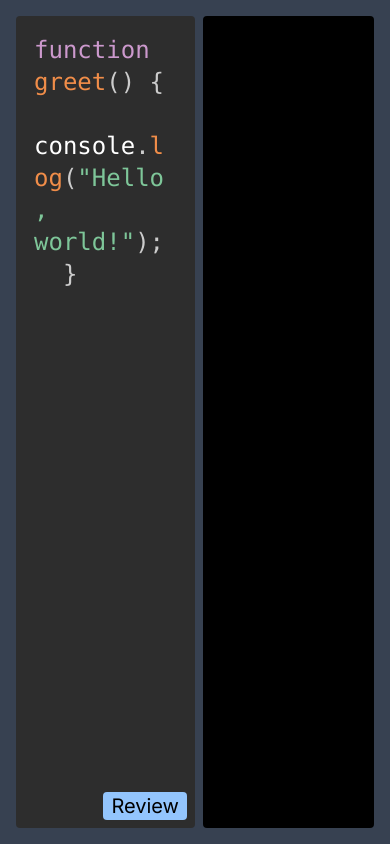
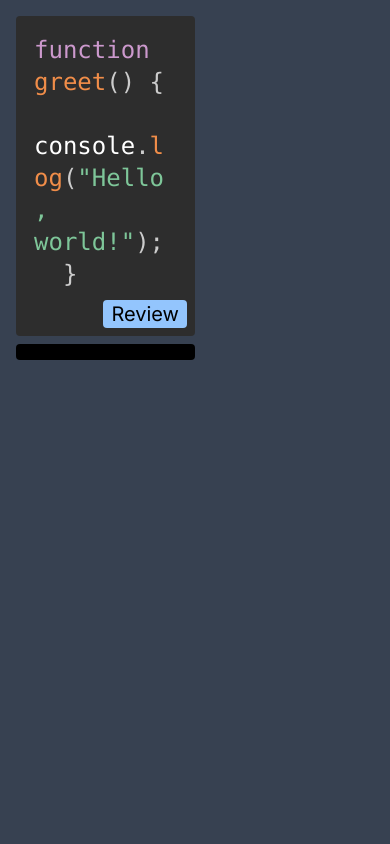
Before and after one commit to ap88020/CodeSensei, a React (Vite) app in the folder frontend/: page / in a window 390 px wide. Built offline with nearby package versions, Linux system fonts and the light colour scheme.

Commit message:
changes in css

```diff
--- a/frontend/src/App.jsx
+++ b/frontend/src/App.jsx
@@ -30,7 +30,7 @@ function App() {
   }
 
   return (
-    <main className='h-screen flex p-4 bg-gray-700 gap-2'>
+    <main className='h-screen flex p-4 bg-gray-700 gap-2 flex-col md:flex-row'>
       <div className='left w-1/2 rounded p-2 flex flex-col justify-between bg-[#2d2d2d]'>
         <div className='code grow overflow-auto'>
           <Editor
```
